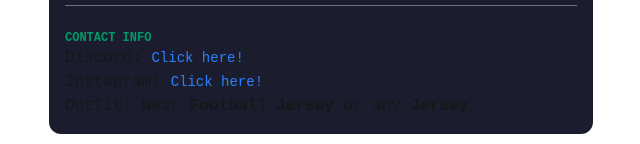
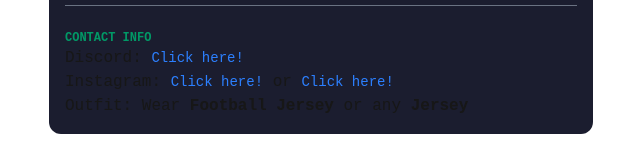
Before and after one commit to Davidsenec/first-drink-se18-frontend, a Next.js app: page /info in a window 1280 px wide. Shown: the part 652-796 px from the top of the page, without its empty margins (319-959 px from the left). Built offline with nearby package versions, Linux system fonts and the light colour scheme.

Commit message:
feat: fix Table information and ig links

```diff
--- a/src/app/admin/page.tsx
+++ b/src/app/admin/page.tsx
@@ -27,6 +27,7 @@ type BackUser = {
 type User = {
     id: number;
     user_name: string;
+    contact_info: string;
     nick_name: string;
     address: string;
     status: UserStatus;
@@ -159,8 +160,8 @@ async function updateStatus(id: number, status: UserStatus) {
                     <thead className="border-b border-gray-500">
                     <tr className="">
                         <th className="p-2">#</th>
-                        <th className="">Username</th>
                         <th className="">Nickname</th>
+                        <th className="">ContactInfo</th>
                         <th className="">Address</th>
                         <th className="">Status</th>
                     </tr>
@@ -170,8 +171,8 @@ async function updateStatus(id: number, status: UserStatus) {
                         {visibleUsers.map((user) =>
                             <tr key={user.id} className="border-b">
                                 <td className="p-2">{user.id-1}</td>
-                                <td>{user.user_name}</td>
                                 <td>{user.nick_name}</td>
+                                <td>{user.contact_info}</td>
                                 <td>{user.address}</td>
                                 <td className="p-2"><Dropdown
                                     value={user.status}
--- a/src/app/info/page.tsx
+++ b/src/app/info/page.tsx
@@ -50,7 +50,7 @@ export default function InfoPage() {
                     <hr className="text-gray-500 p-3"></hr>
                     <h1 className="text-xs font-bold text-emerald-600">CONTACT INFO</h1>
                     <h2>Discord: <Link href="https://discord.gg/N79Fp3hZZ" className="text-blue-500 text-sm">Click here!</Link></h2>
-                    <h2>Instagram: <Link href="https://www.instagram.com/se_kmitl?igsh=MWFuMW85MmVpMXBmag==" className="text-blue-500 text-sm">Click here!</Link> </h2>
+                    <h2>Instagram: <Link href="https://www.instagram.com/davidosenec/" className="text-blue-500 text-sm">Click here!</Link> or <Link href="https://www.instagram.com/tunerxd" className="text-blue-500 text-sm">Click here!</Link> </h2>
                     <h2>Outfit: Wear <strong>Football Jersey</strong> or any <strong>Jersey</strong></h2>
                 </div>
 
```
